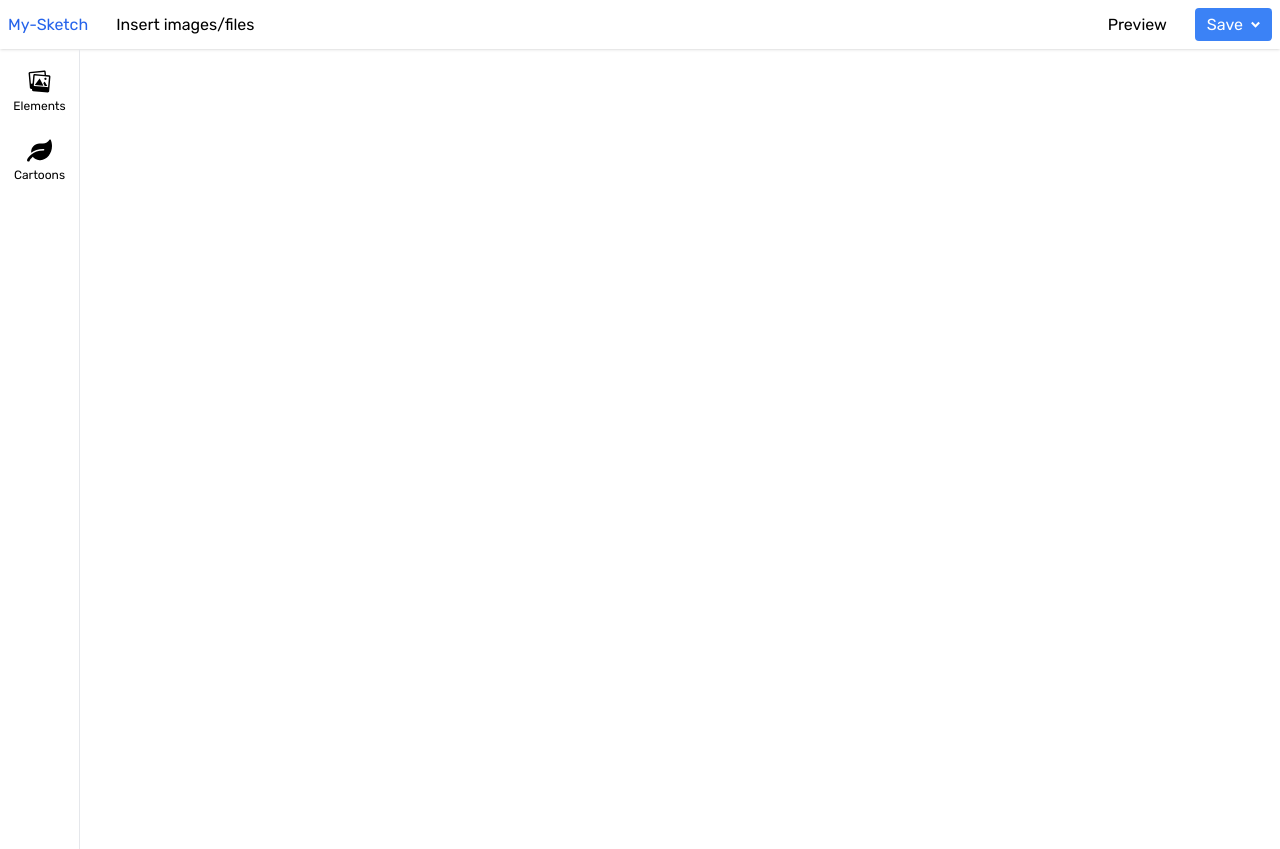
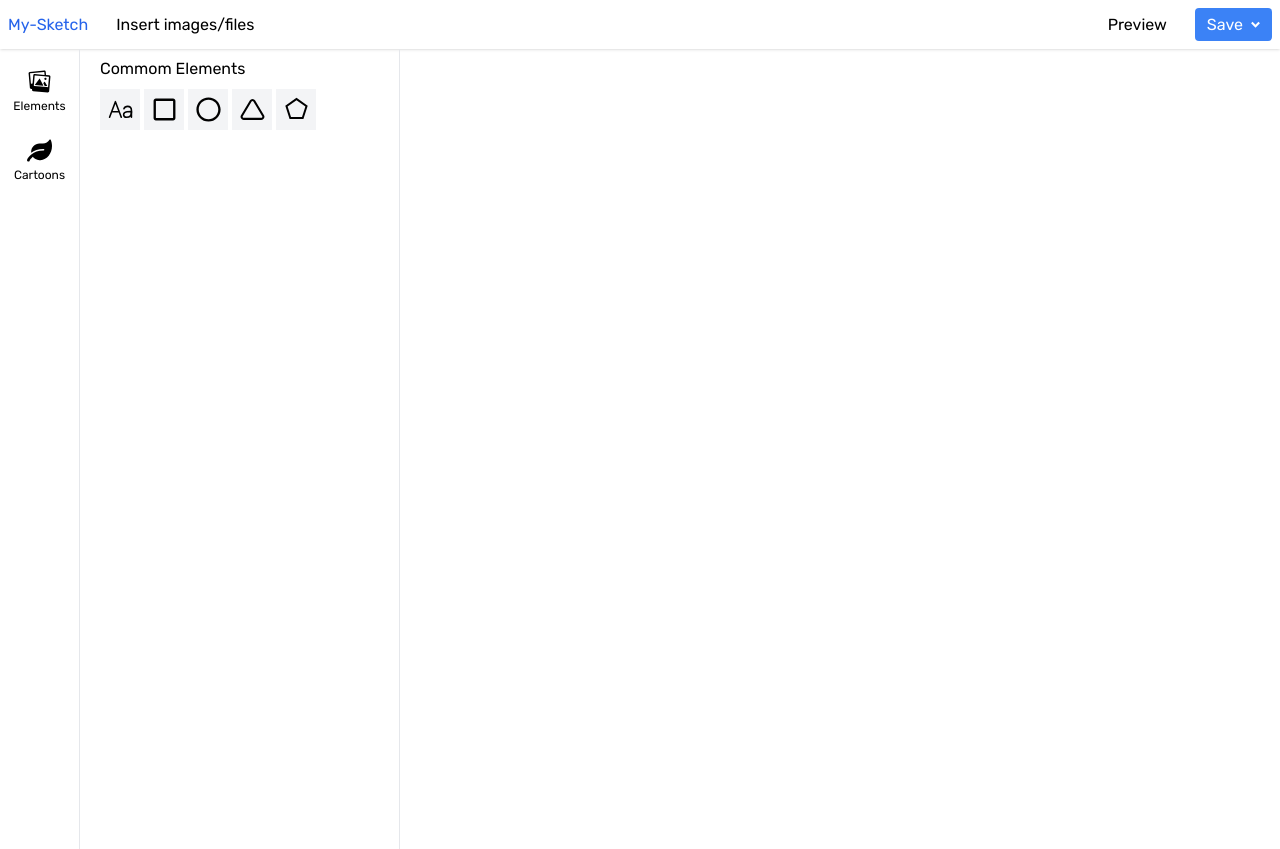
Before and after one commit to 2201monesh/my-sketch, a Next.js app: page / in a window 1280 px wide. Built offline with nearby package versions, Linux system fonts and the light colour scheme.

Commit message:
feat/common-elements

```diff
--- /dev/null
+++ b/app/components/CommonElements.jsx
@@ -0,0 +1,33 @@
+import React from 'react'
+import { IoTextOutline } from "react-icons/io5";
+import { FaRegSquare } from "react-icons/fa";
+import { FaRegCircle } from "react-icons/fa";
+import { FiTriangle } from "react-icons/fi";
+import { RiPentagonLine } from "react-icons/ri";
+
+function CommonElements() {
+  return (
+    <div>
+      <h3>Commom Elements</h3>
+      <div className='flex pt-2'>
+        <div className='p-2 bg-gray-100 w-10 mr-1 flex items-center justify-center cursor-pointer hover:text-blue-500'>
+            <span><IoTextOutline fontSize={25} /></span>
+        </div>
+        <div className='p-2 bg-gray-100 w-10 mr-1 flex items-center justify-center cursor-pointer hover:text-blue-500'>
+            <span><FaRegSquare fontSize={25} /></span>
+        </div>
+        <div className='p-2 bg-gray-100 w-10 mr-1 flex items-center justify-center cursor-pointer hover:text-blue-500'>
+            <span><FaRegCircle fontSize={25} /></span>
+        </div>
+        <div className='p-2 bg-gray-100 w-10 mr-1 flex items-center justify-center cursor-pointer hover:text-blue-500'>
+            <span><FiTriangle fontSize={25} /></span>
+        </div>
+        <div className='p-2 bg-gray-100 w-10 mr-1 flex items-center justify-center cursor-pointer hover:text-blue-500'>
+            <span><RiPentagonLine fontSize={25} /></span>
+        </div>
+      </div>
+    </div>
+  )
+}
+
+export default CommonElements
--- /dev/null
+++ b/app/components/ElementsTab.jsx
@@ -0,0 +1,12 @@
+import React from 'react'
+import CommonElements from './CommonElements'
+
+function ElementsTab() {
+  return (
+    <div className='w-80 h-screen border-r pt-2 p-5'>
+      <CommonElements />
+    </div>
+  )
+}
+
+export default ElementsTab
--- a/app/page.jsx
+++ b/app/page.jsx
@@ -1,9 +1,11 @@
+import ElementsTab from "./components/ElementsTab";
 import Sidebar from "./components/Sidebar";
 
 export default function Home() {
   return (
-    <div>
+    <div className="flex">
       <Sidebar />
+      <ElementsTab />
     </div>
   )
 }
```
